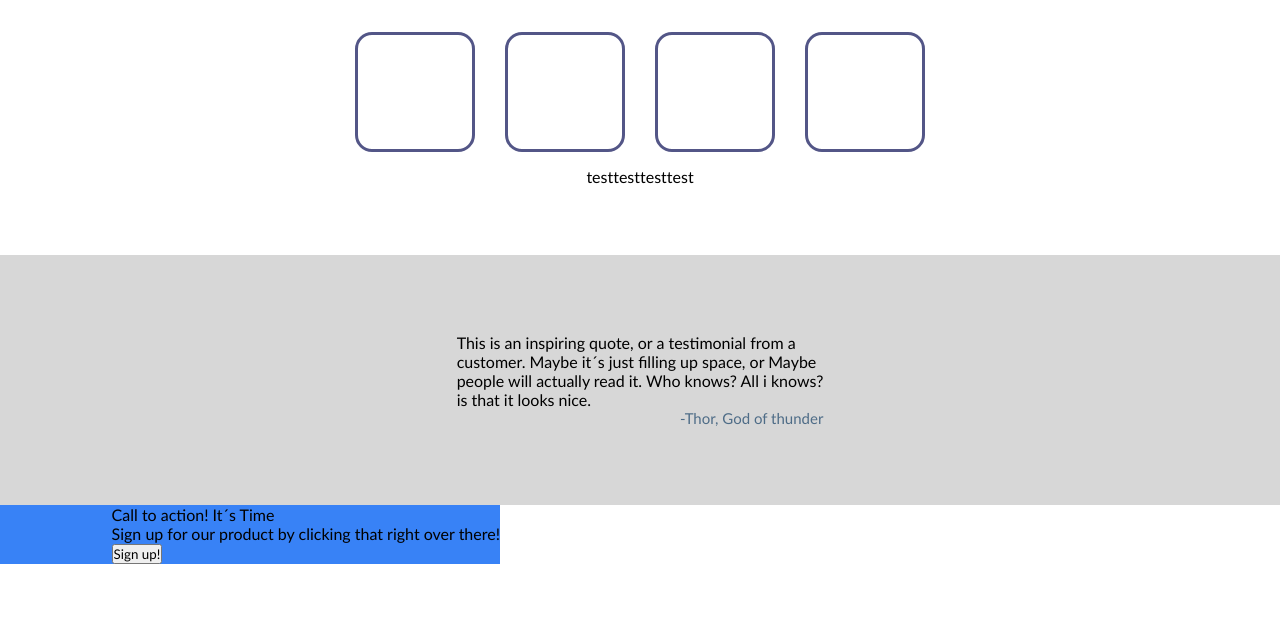
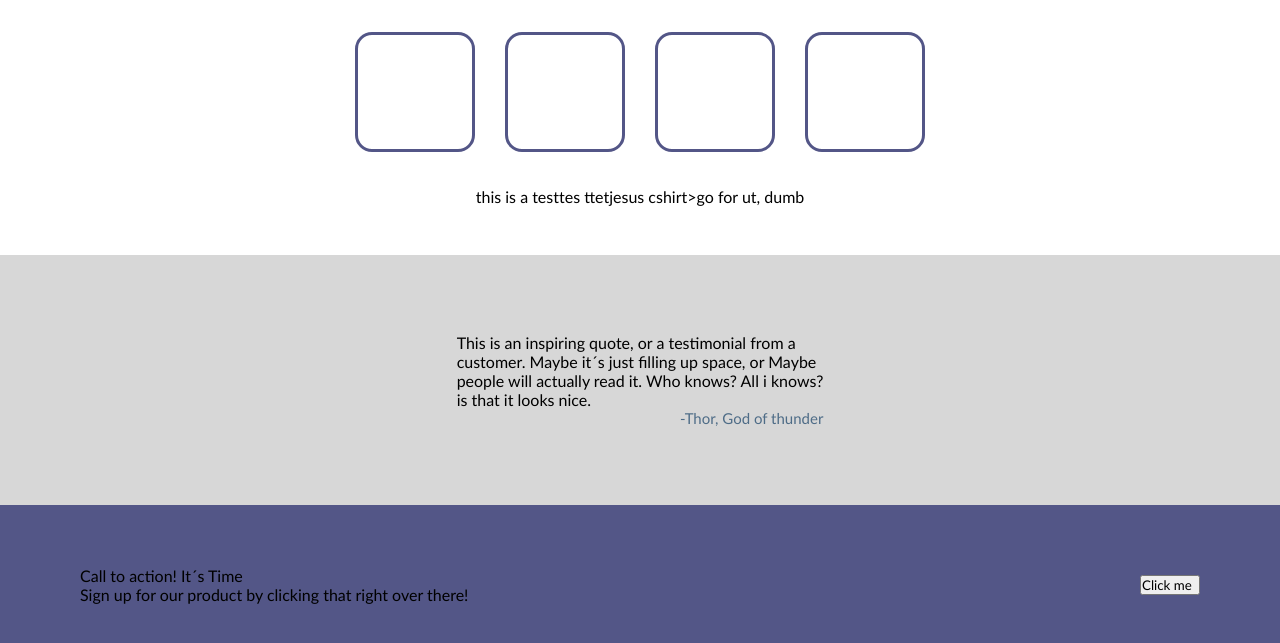
Before and after one commit to elegant2k/landingpage, a plain HTML site: page index.html in a window 1280 px wide. Shown: the part 345-988 px from the top of the page. Before the commit the page ends 909 px from the top, so only its background shows below. Drawn offline with Linux system fonts and the light colour scheme.

Commit message:
updated both files

```diff
--- a/index.html
+++ b/index.html
@@ -35,31 +35,29 @@
         <div class="bokser"></div>
       </div>
       <div class="tekst2">
-        <div>test</div>
-        <div>test</div>
-        <div>test</div>
-        <div>test</div>
+        <p>this is a test</p>
+        <p>tes ttet</p>
+
+        <p>jesus cshirt></p>
+
+        <p>go for ut, dumb</p>
       </div>
     </div>
     <div class="hero3">
       <div>
         This is an inspiring quote, or a testimonial from a
-        <p>customer. Maybe it´s just filling up space, or Maybe
-          <p>people will actually read it. Who knows? All i knows?
-            <p>is that it looks nice.
-              <p class="thor">-Thor, God of thunder</p>
-            </p>
-          </p>
-        </p>
+        <p>customer. Maybe it´s just filling up space, or Maybe</p>
+        people will actually read it. Who knows? All i knows?
+        <p>is that it looks nice.</p>
+        <p class="thor">-Thor, God of thunder</p>
       </div>
     </div>
     <div class="hero4">
       <div class="boks5">
-        <div>Call to action! It´s Time
-        <p>Sign up for our product by clicking that right over there!</p>
-        </div>
-        <button class="knapp">Sign up!</button>
+        <div>Call to action! It´s Time</div>
+        Sign up for our product by clicking that right over there!
       </div>
+      <button class="right">Click me</button>
     </div>
   </body>
 </html>
--- a/style.css
+++ b/style.css
@@ -92,6 +92,14 @@ nav a {
 
 .tekst2 {
   display: flex;
+  margin: 20px;
+  height: 120px;
+  text-align: center;
+}
+
+.tekst3 {
+  border: #1f235a solid;
+  display: flex;
 }
 .hero3 {
   display: flex;
@@ -109,11 +117,24 @@ nav a {
 }
 
 .hero4 {
-  background-color: #3882f6;
-  width: 500px;
+  /* justify-content: center; */
+  height: 100px;
+  background-color: #535687;
   display: flex;
-  justify-content: flex-end;
+  justify-content: space-between;
+  padding: 80px;
+  align-items: center;
 }
 
 .boks5 {
 }
+.right {
+  width: 60px;
+  display: flex;
+  height: 20px;
+  text-align: center;
+}
+.right:hover {
+  background-color: #1f235a;
+  color: aliceblue;
+}
```
